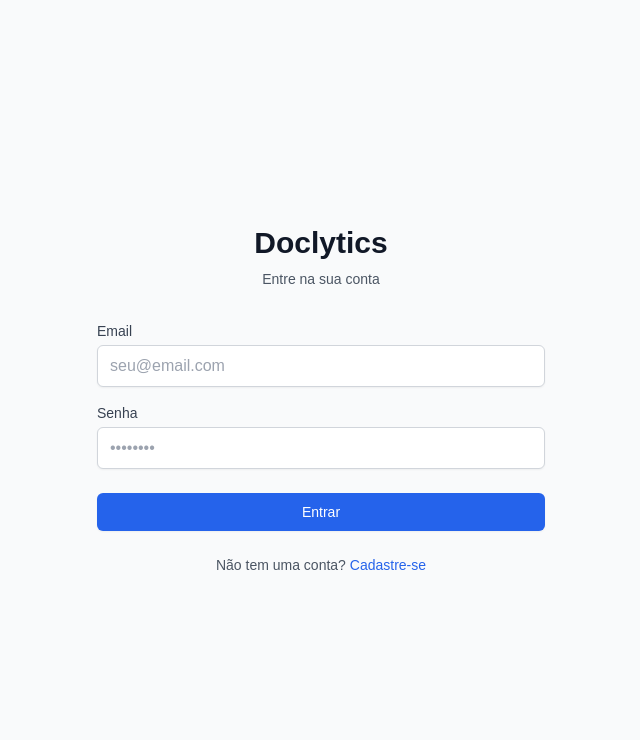
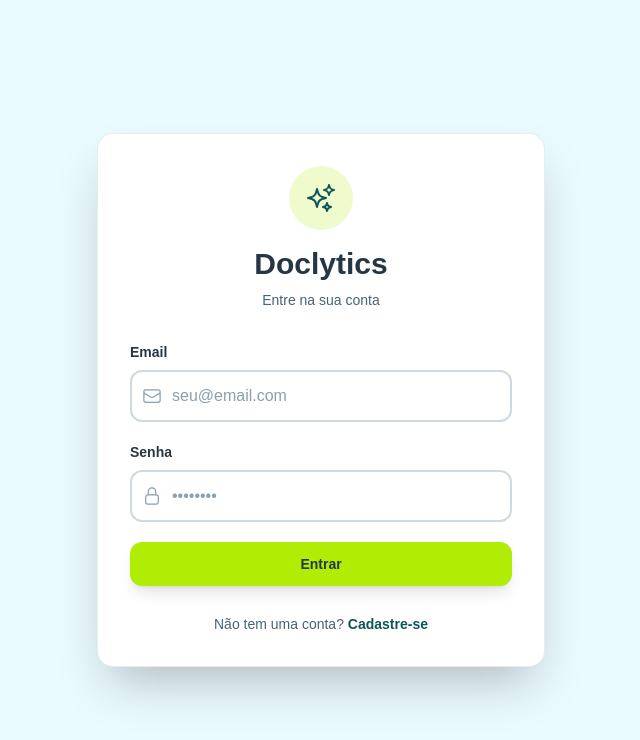
Before and after one commit to HamiltonMussi/doclytics-ai-site, a Next.js app: page /login in a window 1280 px wide. Shown: the top 740 px of the page, without its empty margins (319-959 px from the left). Built offline with nearby package versions, Linux system fonts and the light colour scheme; no server answers.

Commit message:
chore: modernize login and register page

```diff
--- a/src/pages/login.page.tsx
+++ b/src/pages/login.page.tsx
@@ -4,6 +4,7 @@ import { z } from "zod";
 import { useAuth } from "@/contexts/AuthContext";
 import { useState } from "react";
 import Link from "next/link";
+import { SparklesIcon, EnvelopeIcon, LockClosedIcon } from "@heroicons/react/24/outline";
 
 const loginSchema = z.object({
   email: z.string().email("Email inválido"),
@@ -38,48 +39,60 @@ const Login = () => {
   };
 
   return (
-    <div className="min-h-screen flex items-center justify-center bg-gray-50 px-4">
-      <div className="max-w-md w-full space-y-8">
-        <div className="text-center">
-          <h2 className="text-3xl font-bold text-gray-900">Doclytics</h2>
-          <p className="mt-2 text-sm text-gray-600">Entre na sua conta</p>
+    <div className="min-h-screen flex items-center justify-center bg-[#EAFBFF] px-4">
+      <div className="max-w-md w-full">
+        <div className="bg-white rounded-2xl shadow-2xl border border-[#88A0B0]/20 p-8">
+          <div className="text-center mb-8">
+            <div className="inline-flex items-center justify-center w-16 h-16 bg-[#B1EC04]/20 rounded-full mb-4">
+              <SparklesIcon className="w-8 h-8 text-[#0F555A]" />
+            </div>
+            <h2 className="text-3xl font-bold text-[#263743]">Doclytics</h2>
+            <p className="mt-2 text-sm text-[#456478]">Entre na sua conta</p>
           </div>
 
-        <form className="mt-8 space-y-6" onSubmit={handleSubmit(onSubmit)}>
-          <div className="space-y-4">
+          <form className="space-y-5" onSubmit={handleSubmit(onSubmit)}>
             <div>
-              <label htmlFor="email" className="block text-sm font-medium text-gray-700">
+              <label htmlFor="email" className="block text-sm font-semibold text-[#263743] mb-2">
                 Email
               </label>
+              <div className="relative">
+                <div className="absolute inset-y-0 left-0 pl-3 flex items-center pointer-events-none">
+                  <EnvelopeIcon className="h-5 w-5 text-[#88A0B0]" />
+                </div>
                 <input
                   {...register("email")}
                   type="email"
-                className="mt-1 block w-full px-3 py-2 border border-gray-300 rounded-md shadow-sm focus:outline-none focus:ring-blue-500 focus:border-blue-500"
+                  className="block w-full pl-10 pr-4 py-3 border-2 border-[#88A0B0]/40 rounded-xl focus:outline-none focus:border-[#0F555A] transition-colors text-[#263743] placeholder:text-[#88A0B0]"
                   placeholder="seu@email.com"
                 />
+              </div>
               {errors.email && (
-                <p className="mt-1 text-sm text-red-600">{errors.email.message}</p>
+                <p className="mt-2 text-sm text-red-600 font-medium">{errors.email.message}</p>
               )}
             </div>
 
             <div>
-              <label htmlFor="password" className="block text-sm font-medium text-gray-700">
+              <label htmlFor="password" className="block text-sm font-semibold text-[#263743] mb-2">
                 Senha
               </label>
+              <div className="relative">
+                <div className="absolute inset-y-0 left-0 pl-3 flex items-center pointer-events-none">
+                  <LockClosedIcon className="h-5 w-5 text-[#88A0B0]" />
+                </div>
                 <input
                   {...register("password")}
                   type="password"
-                className="mt-1 block w-full px-3 py-2 border border-gray-300 rounded-md shadow-sm focus:outline-none focus:ring-blue-500 focus:border-blue-500"
+                  className="block w-full pl-10 pr-4 py-3 border-2 border-[#88A0B0]/40 rounded-xl focus:outline-none focus:border-[#0F555A] transition-colors text-[#263743] placeholder:text-[#88A0B0]"
                   placeholder="••••••••"
                 />
+              </div>
               {errors.password && (
-                <p className="mt-1 text-sm text-red-600">{errors.password.message}</p>
+                <p className="mt-2 text-sm text-red-600 font-medium">{errors.password.message}</p>
               )}
-            </div>
             </div>
 
             {error && (
-            <div className="bg-red-50 border border-red-200 text-red-600 px-4 py-3 rounded-md text-sm">
+              <div className="bg-red-50 border-2 border-red-200 text-red-600 px-4 py-3 rounded-xl text-sm font-medium">
                 {error}
               </div>
             )}
@@ -87,20 +100,28 @@ const Login = () => {
             <button
               type="submit"
               disabled={isLoading}
-            className="w-full flex justify-center py-2 px-4 border border-transparent rounded-md shadow-sm text-sm font-medium text-white bg-blue-600 hover:bg-blue-700 focus:outline-none focus:ring-2 focus:ring-offset-2 focus:ring-blue-500 disabled:opacity-50 disabled:cursor-not-allowed"
+              className="w-full flex justify-center items-center gap-2 py-3 px-4 rounded-xl text-sm font-semibold text-[#263743] bg-[#B1EC04] hover:bg-[#9dd604] focus:outline-none focus:ring-2 focus:ring-offset-2 focus:ring-[#0F555A] disabled:opacity-50 disabled:cursor-not-allowed transition-colors shadow-lg"
             >
-            {isLoading ? "Entrando..." : "Entrar"}
+              {isLoading ? (
+                <>
+                  <div className="animate-spin h-5 w-5 border-2 border-[#263743] border-t-transparent rounded-full"></div>
+                  Entrando...
+                </>
+              ) : (
+                "Entrar"
+              )}
             </button>
 
-          <p className="text-center text-sm text-gray-600">
+            <p className="text-center text-sm text-[#456478] pt-2">
               Não tem uma conta?{" "}
-            <Link href="/register" className="font-medium text-blue-600 hover:text-blue-500">
+              <Link href="/register" className="font-semibold text-[#0F555A] hover:text-[#263743] transition-colors">
                 Cadastre-se
               </Link>
             </p>
           </form>
         </div>
       </div>
+    </div>
   );
 };
 
--- a/src/pages/register.page.tsx
+++ b/src/pages/register.page.tsx
@@ -4,6 +4,7 @@ import { z } from "zod";
 import { useAuth } from "@/contexts/AuthContext";
 import { useState } from "react";
 import Link from "next/link";
+import { SparklesIcon, EnvelopeIcon, LockClosedIcon, UserIcon } from "@heroicons/react/24/outline";
 
 const registerSchema = z.object({
   name: z.string().min(2, "Nome deve ter no mínimo 2 caracteres"),
@@ -39,63 +40,80 @@ const Register = () => {
   };
 
   return (
-    <div className="min-h-screen flex items-center justify-center bg-gray-50 px-4">
-      <div className="max-w-md w-full space-y-8">
-        <div className="text-center">
-          <h2 className="text-3xl font-bold text-gray-900">Doclytics</h2>
-          <p className="mt-2 text-sm text-gray-600">Crie sua conta</p>
+    <div className="min-h-screen flex items-center justify-center bg-[#EAFBFF] px-4">
+      <div className="max-w-md w-full">
+        <div className="bg-white rounded-2xl shadow-2xl border border-[#88A0B0]/20 p-8">
+          <div className="text-center mb-8">
+            <div className="inline-flex items-center justify-center w-16 h-16 bg-[#B1EC04]/20 rounded-full mb-4">
+              <SparklesIcon className="w-8 h-8 text-[#0F555A]" />
+            </div>
+            <h2 className="text-3xl font-bold text-[#263743]">Doclytics</h2>
+            <p className="mt-2 text-sm text-[#456478]">Crie sua conta</p>
           </div>
 
-        <form className="mt-8 space-y-6" onSubmit={handleSubmit(onSubmit)}>
-          <div className="space-y-4">
+          <form className="space-y-5" onSubmit={handleSubmit(onSubmit)}>
             <div>
-              <label htmlFor="name" className="block text-sm font-medium text-gray-700">
+              <label htmlFor="name" className="block text-sm font-semibold text-[#263743] mb-2">
                 Nome
               </label>
+              <div className="relative">
+                <div className="absolute inset-y-0 left-0 pl-3 flex items-center pointer-events-none">
+                  <UserIcon className="h-5 w-5 text-[#88A0B0]" />
+                </div>
                 <input
                   {...register("name")}
                   type="text"
-                className="mt-1 block w-full px-3 py-2 border border-gray-300 rounded-md shadow-sm focus:outline-none focus:ring-blue-500 focus:border-blue-500"
+                  className="block w-full pl-10 pr-4 py-3 border-2 border-[#88A0B0]/40 rounded-xl focus:outline-none focus:border-[#0F555A] transition-colors text-[#263743] placeholder:text-[#88A0B0]"
                   placeholder="Seu nome"
                 />
+              </div>
               {errors.name && (
-                <p className="mt-1 text-sm text-red-600">{errors.name.message}</p>
+                <p className="mt-2 text-sm text-red-600 font-medium">{errors.name.message}</p>
               )}
             </div>
 
             <div>
-              <label htmlFor="email" className="block text-sm font-medium text-gray-700">
+              <label htmlFor="email" className="block text-sm font-semibold text-[#263743] mb-2">
                 Email
               </label>
+              <div className="relative">
+                <div className="absolute inset-y-0 left-0 pl-3 flex items-center pointer-events-none">
+                  <EnvelopeIcon className="h-5 w-5 text-[#88A0B0]" />
+                </div>
                 <input
                   {...register("email")}
                   type="email"
-                className="mt-1 block w-full px-3 py-2 border border-gray-300 rounded-md shadow-sm focus:outline-none focus:ring-blue-500 focus:border-blue-500"
+                  className="block w-full pl-10 pr-4 py-3 border-2 border-[#88A0B0]/40 rounded-xl focus:outline-none focus:border-[#0F555A] transition-colors text-[#263743] placeholder:text-[#88A0B0]"
                   placeholder="seu@email.com"
                 />
+              </div>
               {errors.email && (
-                <p className="mt-1 text-sm text-red-600">{errors.email.message}</p>
+                <p className="mt-2 text-sm text-red-600 font-medium">{errors.email.message}</p>
               )}
             </div>
 
             <div>
-              <label htmlFor="password" className="block text-sm font-medium text-gray-700">
+              <label htmlFor="password" className="block text-sm font-semibold text-[#263743] mb-2">
                 Senha
               </label>
+              <div className="relative">
+                <div className="absolute inset-y-0 left-0 pl-3 flex items-center pointer-events-none">
+                  <LockClosedIcon className="h-5 w-5 text-[#88A0B0]" />
+                </div>
                 <input
                   {...register("password")}
                   type="password"
-                className="mt-1 block w-full px-3 py-2 border border-gray-300 rounded-md shadow-sm focus:outline-none focus:ring-blue-500 focus:border-blue-500"
+                  className="block w-full pl-10 pr-4 py-3 border-2 border-[#88A0B0]/40 rounded-xl focus:outline-none focus:border-[#0F555A] transition-colors text-[#263743] placeholder:text-[#88A0B0]"
                   placeholder="••••••••"
                 />
+              </div>
               {errors.password && (
-                <p className="mt-1 text-sm text-red-600">{errors.password.message}</p>
+                <p className="mt-2 text-sm text-red-600 font-medium">{errors.password.message}</p>
               )}
-            </div>
             </div>
 
             {error && (
-            <div className="bg-red-50 border border-red-200 text-red-600 px-4 py-3 rounded-md text-sm">
+              <div className="bg-red-50 border-2 border-red-200 text-red-600 px-4 py-3 rounded-xl text-sm font-medium">
                 {error}
               </div>
             )}
@@ -103,20 +121,28 @@ const Register = () => {
             <button
               type="submit"
               disabled={isLoading}
-            className="w-full flex justify-center py-2 px-4 border border-transparent rounded-md shadow-sm text-sm font-medium text-white bg-blue-600 hover:bg-blue-700 focus:outline-none focus:ring-2 focus:ring-offset-2 focus:ring-blue-500 disabled:opacity-50 disabled:cursor-not-allowed"
+              className="w-full flex justify-center items-center gap-2 py-3 px-4 rounded-xl text-sm font-semibold text-[#263743] bg-[#B1EC04] hover:bg-[#9dd604] focus:outline-none focus:ring-2 focus:ring-offset-2 focus:ring-[#0F555A] disabled:opacity-50 disabled:cursor-not-allowed transition-colors shadow-lg"
             >
-            {isLoading ? "Criando conta..." : "Criar conta"}
+              {isLoading ? (
+                <>
+                  <div className="animate-spin h-5 w-5 border-2 border-[#263743] border-t-transparent rounded-full"></div>
+                  Criando conta...
+                </>
+              ) : (
+                "Criar conta"
+              )}
             </button>
 
-          <p className="text-center text-sm text-gray-600">
+            <p className="text-center text-sm text-[#456478] pt-2">
               Já tem uma conta?{" "}
-            <Link href="/login" className="font-medium text-blue-600 hover:text-blue-500">
+              <Link href="/login" className="font-semibold text-[#0F555A] hover:text-[#263743] transition-colors">
                 Faça login
               </Link>
             </p>
           </form>
         </div>
       </div>
+    </div>
   );
 };
 
```
Lines whose indentation alone changed are shown as unchanged.
